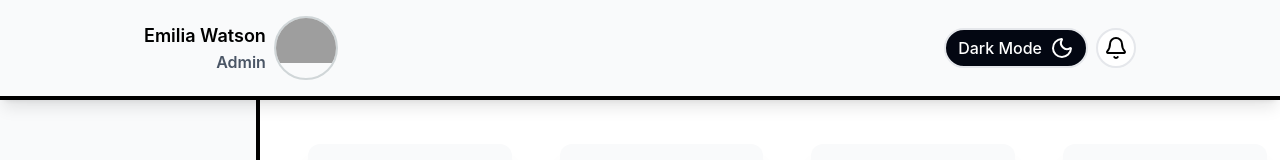
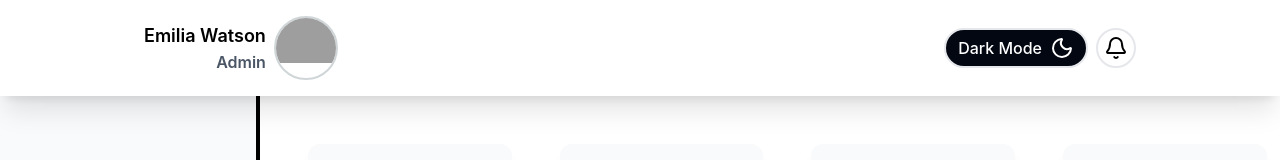
Before and after one commit to abolfazlOjaghi/admin-dashboard, a React (Vite) app: page / in a window 1280 px wide. Shown: the top 160 px of the page. Built offline with nearby package versions, Linux system fonts and the light colour scheme; no server answers; grey boxes are pictures that could not be loaded.

Commit message:
change header appearance

```diff
--- a/src/components/common/Header/Header.jsx
+++ b/src/components/common/Header/Header.jsx
@@ -2,10 +2,10 @@ import { Sun, Bell, Moon } from "lucide-react"
 import UserProfile from "./elements/UserProfile"
 import { useContext } from "react"
 import { ThemeContext } from "../../../context/ThemeContext"
-const Header = ({ isLogin }) => {
+const Header = () => {
     const [theme, toggle] = useContext(ThemeContext)
     return (
-        <header className="w-full bg-gray-50 py-4 px-36 flex justify-between items-center dark:bg-neutral-950 shadow-lg border-b-4 dark:border-white fixed z-50">
+        <header className="w-full bg-white py-4 px-36 flex justify-between items-center dark:bg-black fixed z-50 shadow-xl dark:shadow-zinc-950 ">
             <UserProfile/>
             <div className="gap-x-2 *:rounded-full *:border-2 *:border-gray-200 *:cursor-pointer flex items-center">
                 <button className="dark:bg-white bg-gray-950 *:flex *:items-center px-3 font-medium py-1.5 *:gap-x-2 dark:text-black text-white transition-all duration-75"  onClick={toggle}>{theme === "dark" ? <p>Light Mode <Sun color="#000"/></p> : <p>Dark Mode <Moon color="#fff"/></p>}</button>
```
